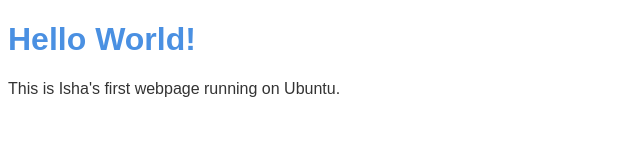
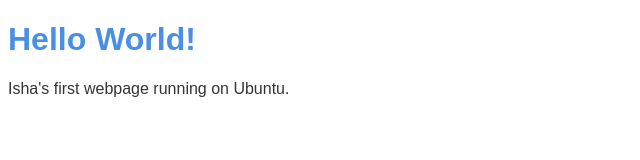
Before and after one commit to anuj1997/test, a plain HTML site: page index.html in a window 1280 px wide. Shown: the whole page, without its empty margins (0-640 px from the left). Drawn offline with Linux system fonts and the light colour scheme.

```diff
--- a/index.html
+++ b/index.html
@@ -7,7 +7,7 @@
 </head>
 <body>
     <h1 style="color: #4a90e2; font-family: Arial, sans-serif;">Hello World!</h1>
-<p style="font-family: Arial, sans-serif; color: #333;">This is Isha's first webpage running on Ubuntu.</p>
+<p style="font-family: Arial, sans-serif; color: #333;">Isha's first webpage running on Ubuntu.</p>
 
 </body>
 </html>
```
